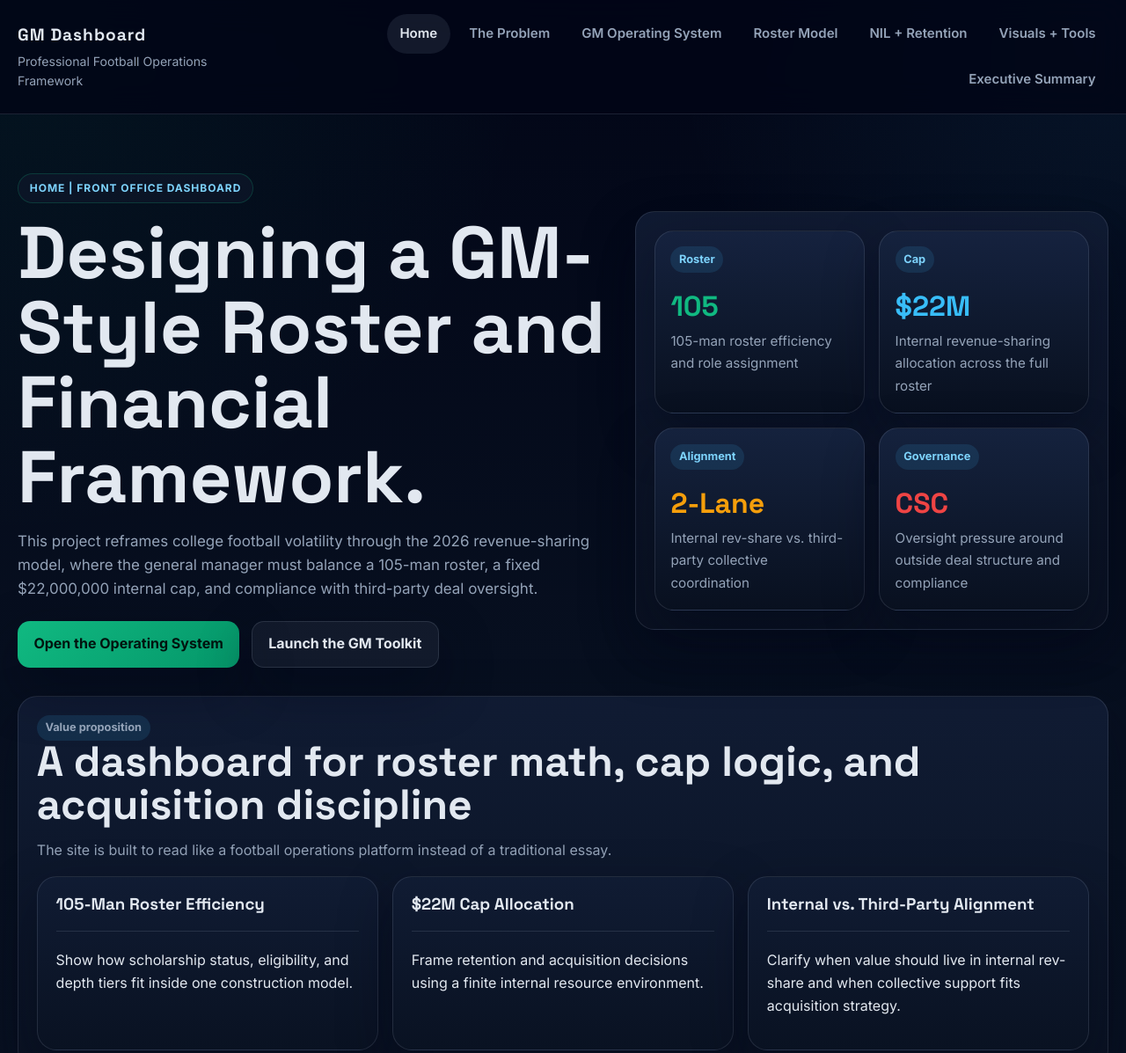
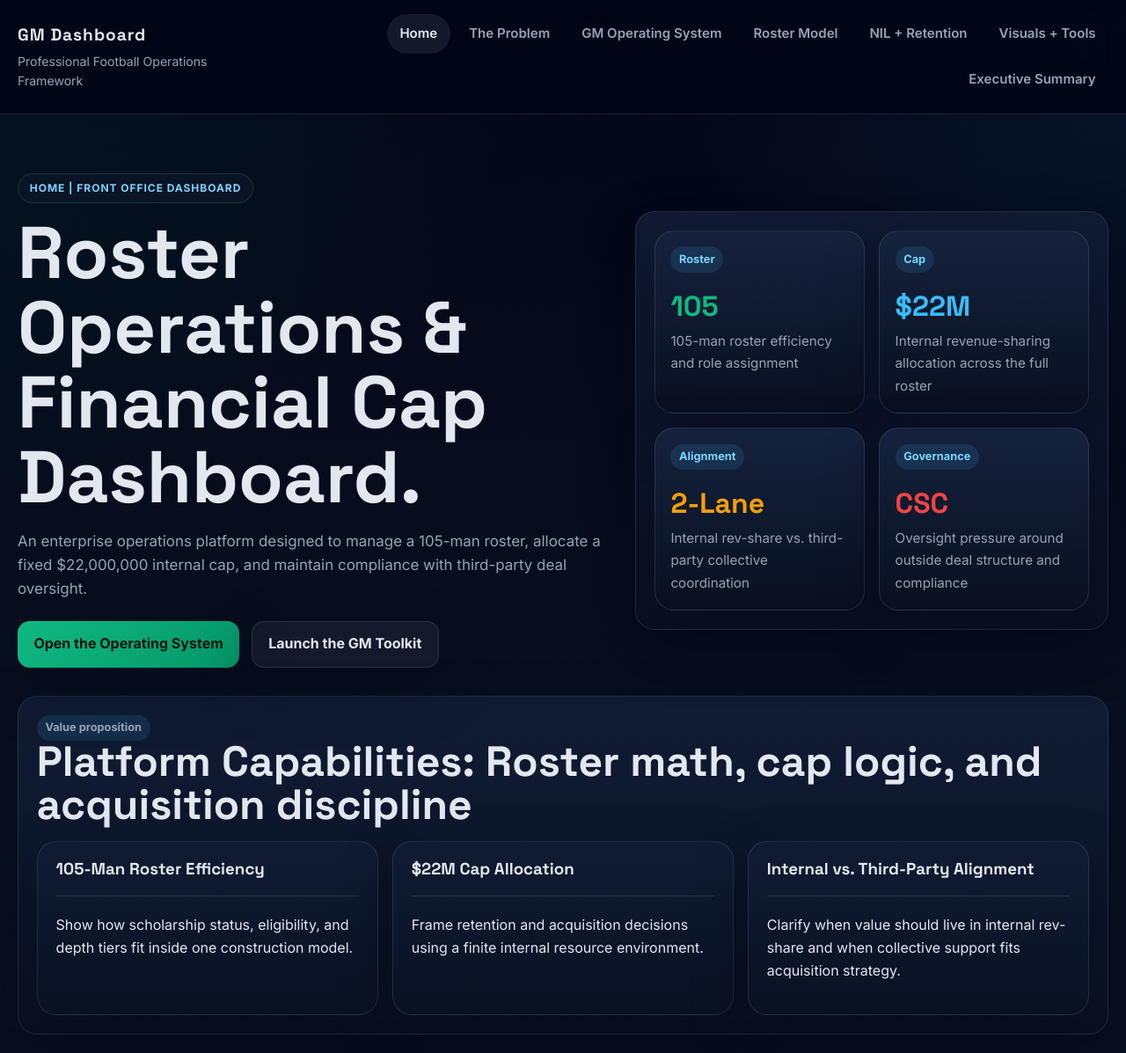
Before and after one commit to mmccoy13/mmccoy13.github.io, a plain HTML site: page index.html in a window 1280 px wide. Shown: the top 1197 px of the page at 88% size. Drawn offline with Linux system fonts and the light colour scheme.

Commit message:
Refine dashboard copy to remove academic framing

```diff
--- a/index.html
+++ b/index.html
@@ -1,14 +1,18 @@
 <!DOCTYPE html>
 <html lang="en">
+
 <head>
   <meta charset="UTF-8">
   <meta name="viewport" content="width=device-width, initial-scale=1.0">
-  <title>GM-Style Roster and Financial Framework</title>
+  <title>Roster Operations &amp; Financial Cap Dashboard</title>
   <link rel="preconnect" href="https://fonts.googleapis.com">
   <link rel="preconnect" href="https://fonts.gstatic.com" crossorigin>
-  <link href="https://fonts.googleapis.com/css2?family=Inter:wght@400;500;600;700&family=Space+Grotesk:wght@500;700&display=swap" rel="stylesheet">
+  <link
+    href="https://fonts.googleapis.com/css2?family=Inter:wght@400;500;600;700&family=Space+Grotesk:wght@500;700&display=swap"
+    rel="stylesheet">
   <link rel="stylesheet" href="styles.css">
 </head>
+
 <body>
   <div class="site-shell">
     <header class="topbar">
@@ -35,8 +39,9 @@
         <section class="hero">
           <div class="hero-copy">
             <span class="eyebrow">Home | Front office dashboard</span>
-            <h1>Designing a GM-Style Roster and Financial Framework.</h1>
-            <p class="lead">This project reframes college football volatility through the 2026 revenue-sharing model, where the general manager must balance a 105-man roster, a fixed $22,000,000 internal cap, and compliance with third-party deal oversight.</p>
+            <h1>Roster Operations &amp; Financial Cap Dashboard.</h1>
+            <p class="lead">An enterprise operations platform designed to manage a 105-man roster, allocate a fixed
+              $22,000,000 internal cap, and maintain compliance with third-party deal oversight.</p>
             <div class="hero-actions">
               <a class="button-link" href="gm-framework.html">Open the Operating System</a>
               <a class="button-link secondary" href="visuals-tools.html">Launch the GM Toolkit</a>
@@ -72,9 +77,8 @@
           <div class="section-head">
             <div>
               <p class="tag">Value proposition</p>
-              <h2>A dashboard for roster math, cap logic, and acquisition discipline</h2>
+              <h2>Platform Capabilities: Roster math, cap logic, and acquisition discipline</h2>
             </div>
-            <p class="muted">The site is built to read like a football operations platform instead of a traditional essay.</p>
           </div>
           <div class="three-grid">
             <article class="card">
@@ -90,7 +94,8 @@
             <article class="card">
               <h3>Internal vs. Third-Party Alignment</h3>
               <hr>
-              <p>Clarify when value should live in internal rev-share and when collective support fits acquisition strategy.</p>
+              <p>Clarify when value should live in internal rev-share and when collective support fits acquisition
+                strategy.</p>
             </article>
           </div>
         </section>
@@ -101,7 +106,8 @@
               <p class="tag">Credibility strip</p>
               <h2>Built on Live Industry Analysis</h2>
             </div>
-            <p class="muted">Grounded in quantitative research, active front-office interviews, and a state-of-the-industry analysis focused on the post-settlement college athletics environment.</p>
+            <p class="muted">Grounded in quantitative research, active front-office interviews, and a
+              state-of-the-industry analysis focused on the post-settlement college athletics environment.</p>
           </div>
           <div class="dashboard-grid">
             <div class="stat-card">
@@ -138,4 +144,5 @@
   </div>
   <script src="script.js"></script>
 </body>
+
 </html>
```
Also changed, not shown: executive-summary.html (+1 -1 lines), roster-model.html (+1 -1 lines), visuals-tools.html (+1 -1 lines).
